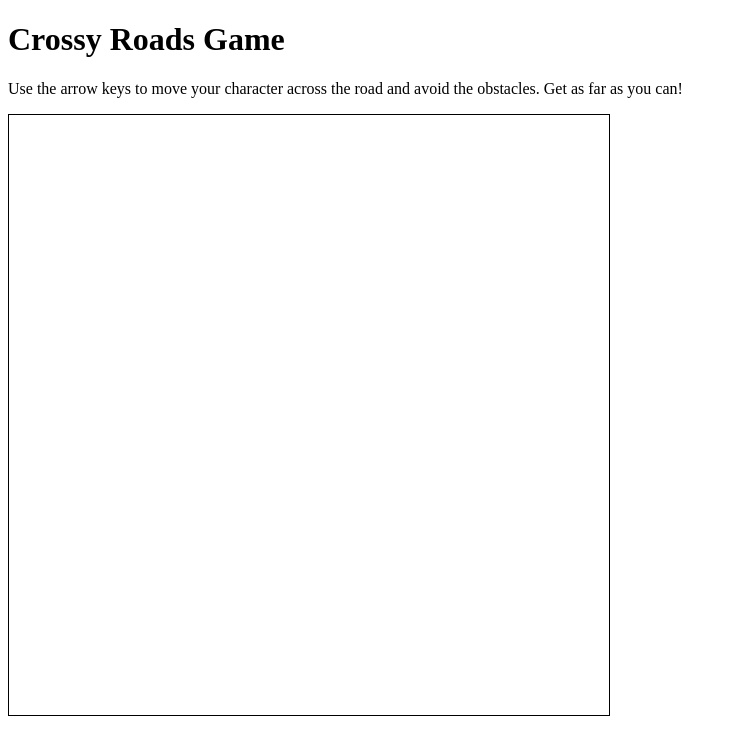
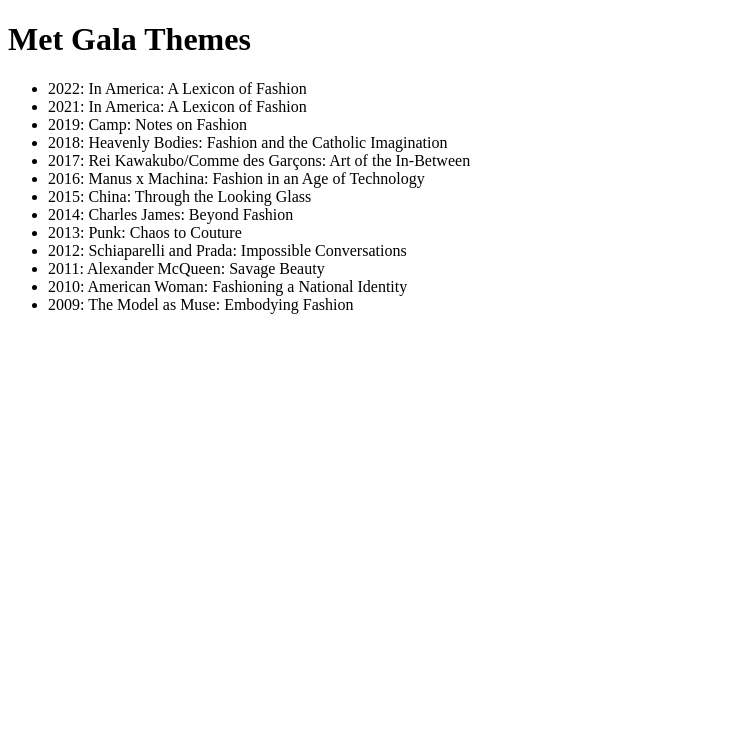
Before and after one commit to avaweinrot/myWebsite, a plain HTML site: page public/index.html in a window 1280 px wide. Shown: the whole page, without its empty margins (0-736 px from the left). Drawn offline with Linux system fonts and the light colour scheme.

Commit message:
met gala site

```diff
--- a/public/index.html
+++ b/public/index.html
@@ -1,19 +1,24 @@
 <!DOCTYPE html>
 <html>
 <head>
-	<title>Crossy Roads Game</title>
-	<style>
-		canvas {
-			border: 1px solid black;
-		}
-	</style>
+	<title>Met Gala Themes</title>
 </head>
 <body>
-	<h1>Crossy Roads Game</h1>
-	<p>Use the arrow keys to move your character across the road and avoid the obstacles. Get as far as you can!</p>
-
-	<canvas id="gameCanvas" width="600" height="600"></canvas>
-
-	<script src="crossy-roads.js"></script>
+	<h1>Met Gala Themes</h1>
+	<ul>
+		<li>2022: In America: A Lexicon of Fashion</li>
+		<li>2021: In America: A Lexicon of Fashion</li>
+		<li>2019: Camp: Notes on Fashion</li>
+		<li>2018: Heavenly Bodies: Fashion and the Catholic Imagination</li>
+		<li>2017: Rei Kawakubo/Comme des Garçons: Art of the In-Between</li>
+		<li>2016: Manus x Machina: Fashion in an Age of Technology</li>
+		<li>2015: China: Through the Looking Glass</li>
+		<li>2014: Charles James: Beyond Fashion</li>
+		<li>2013: Punk: Chaos to Couture</li>
+		<li>2012: Schiaparelli and Prada: Impossible Conversations</li>
+		<li>2011: Alexander McQueen: Savage Beauty</li>
+		<li>2010: American Woman: Fashioning a National Identity</li>
+		<li>2009: The Model as Muse: Embodying Fashion</li>
+	</ul>
 </body>
 </html>
```
